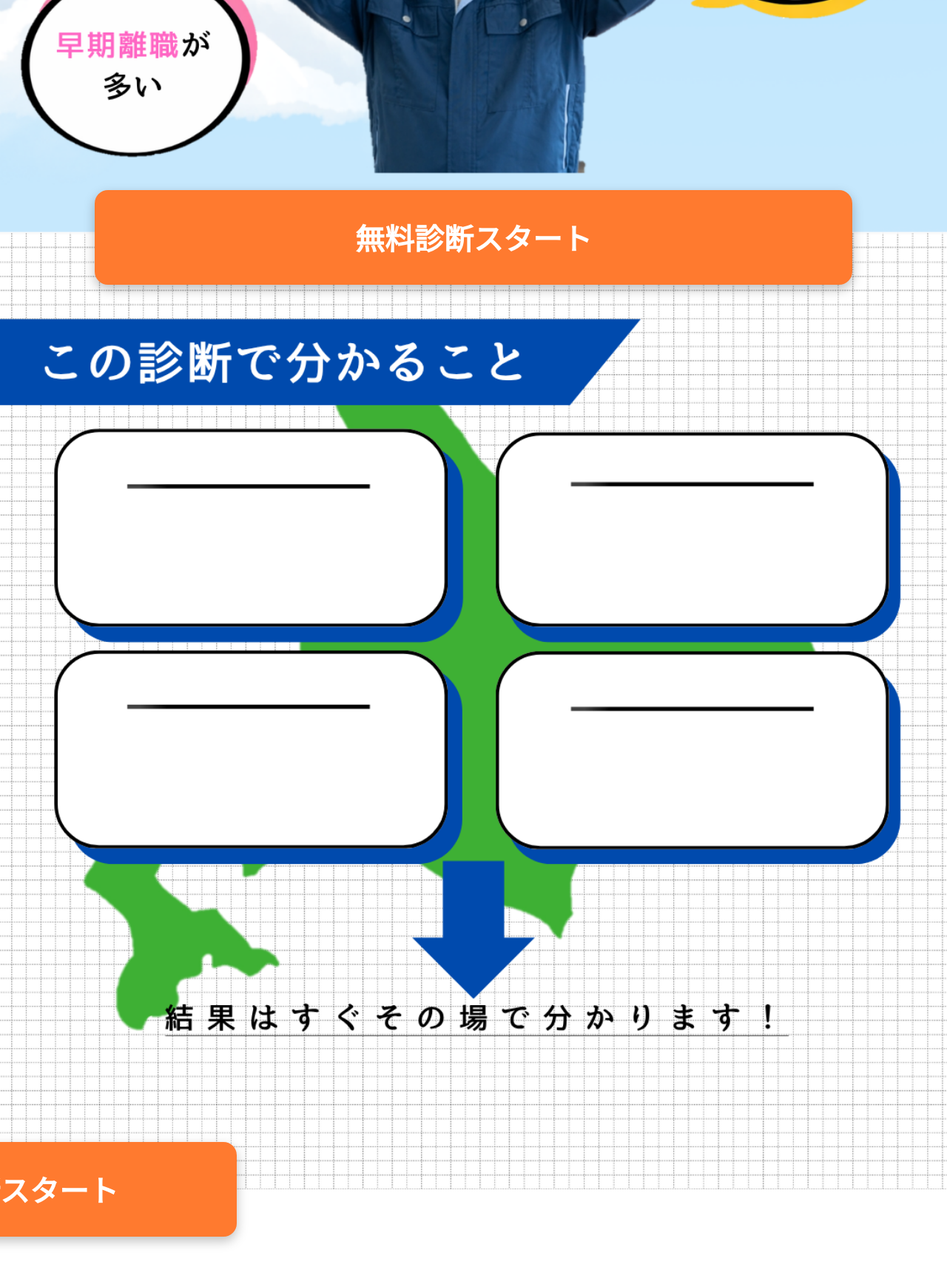
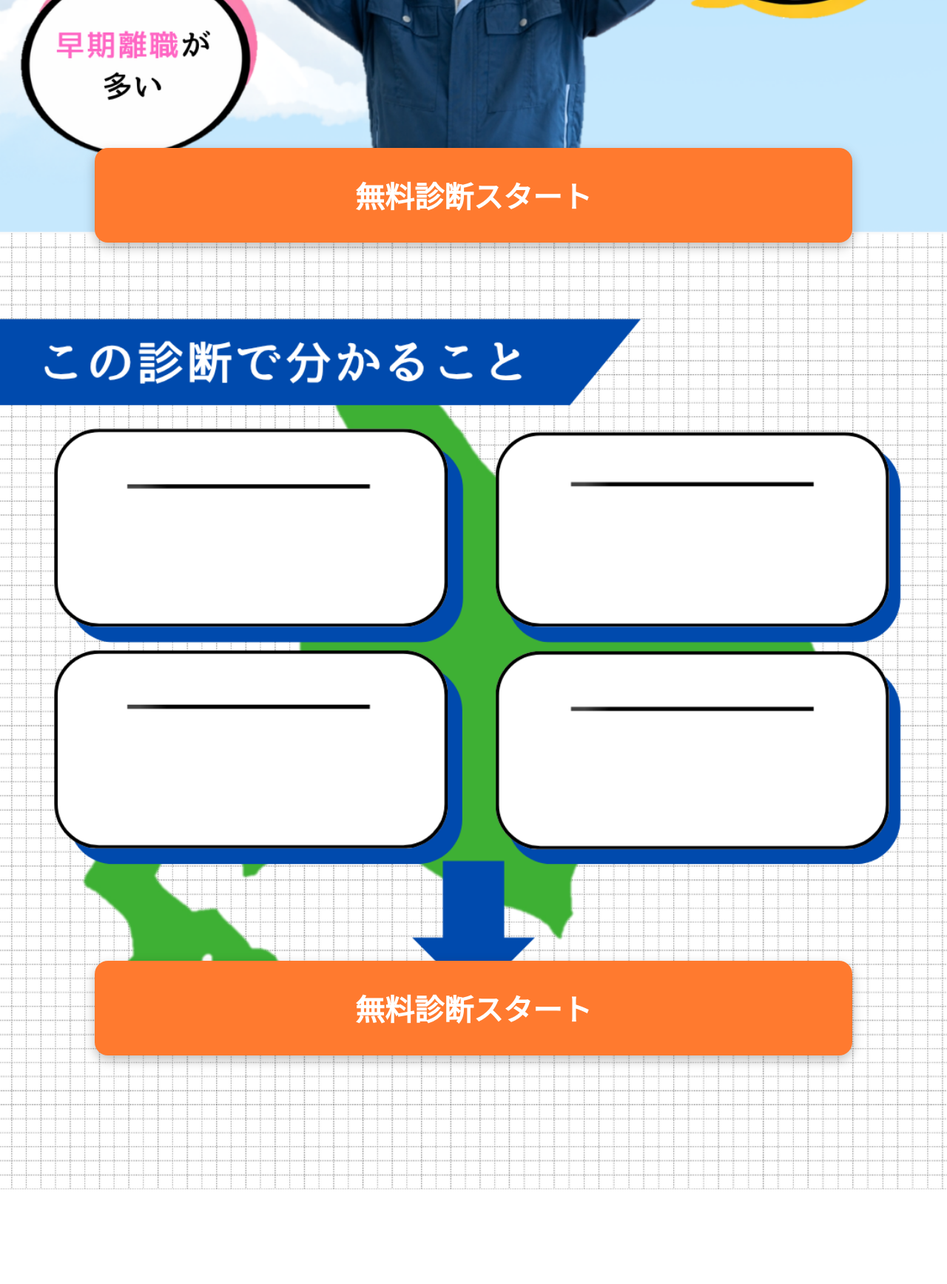
Before and after one commit to ak-koudai/bbb, a Flask app: page / in a window 1280 px wide. Shown: the part 836-2572 px from the top of the page at 74% size. After the commit the page ends 2444 px from the top, so only its background shows below. Run offline with Flask 3, Linux system fonts and the light colour scheme.

Commit message:
Fix HTML structure and style formatting

```diff
--- a/templates/top.html
+++ b/templates/top.html
@@ -62,10 +62,11 @@ width:80%;
 /* ===== 下ボタン ===== */
 
 .cta-bottom{
-top:95%;
+position:absolute;
+top:90%;
 left:50%;
 transform:translate(-50%,-50%);
-width:50%;
+width:80%;
 }
 
 /* ===== スマホ調整 ===== */
```
